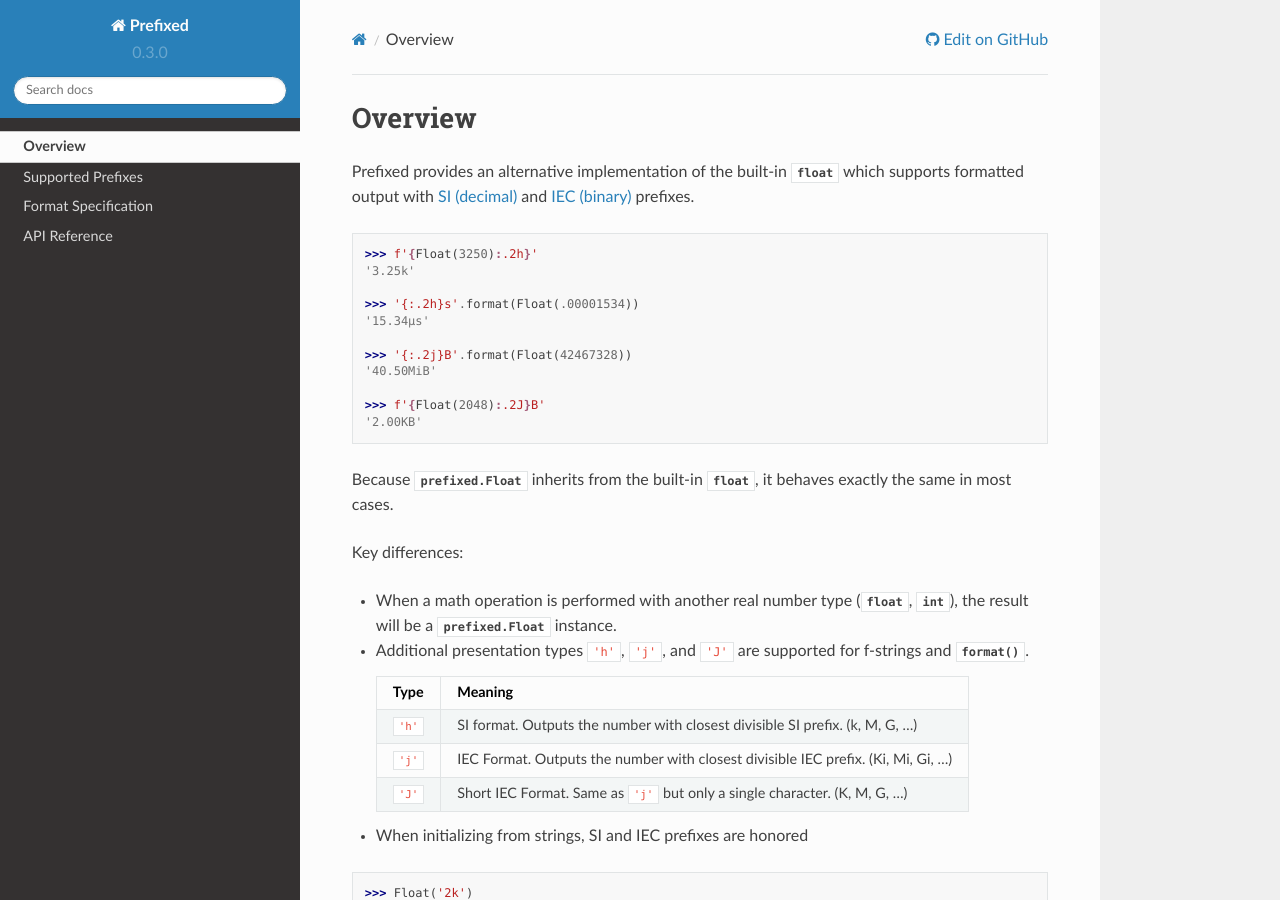
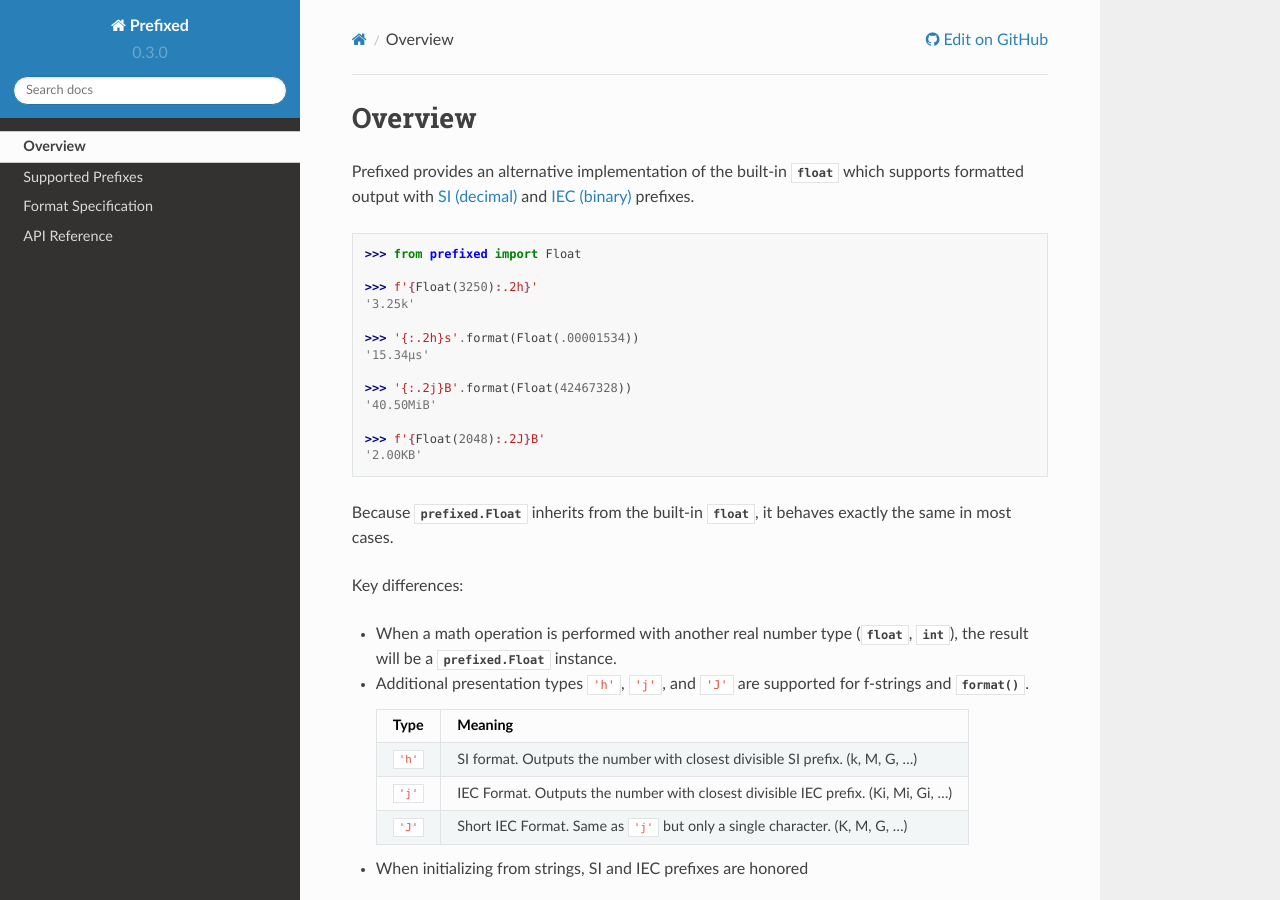
Before and after one commit to Rockhopper-Technologies/prefixed, a Sphinx documentation site: the page built from doc/index.rst, in a window 1280 px wide and 900 px high. Built offline with Sphinx 7.4.7 and the Read the Docs theme 2.0.0, drawn with Linux system fonts in a browser that asks for light colours.

Commit message:
Make Float import more explicit

```diff
--- a/README.rst
+++ b/README.rst
@@ -37,6 +37,8 @@ Prefixed provides an alternative implementation of the built-in float_ which sup
 formatted output with `SI (decimal)`_ and `IEC (binary)`_ prefixes.
 
 .. code-block:: python
+
+  >>> from prefixed import Float
 
   >>> f'{Float(3250):.2h}'
   '3.25k'
--- a/doc/index.rst
+++ b/doc/index.rst
@@ -22,6 +22,8 @@ Prefixed provides an alternative implementation of the built-in :py:class:`float
 formatted output with `SI (decimal)`_ and `IEC (binary)`_ prefixes.
 
 .. code-block:: python
+
+  >>> from prefixed import Float
 
   >>> f'{Float(3250):.2h}'
   '3.25k'
```
